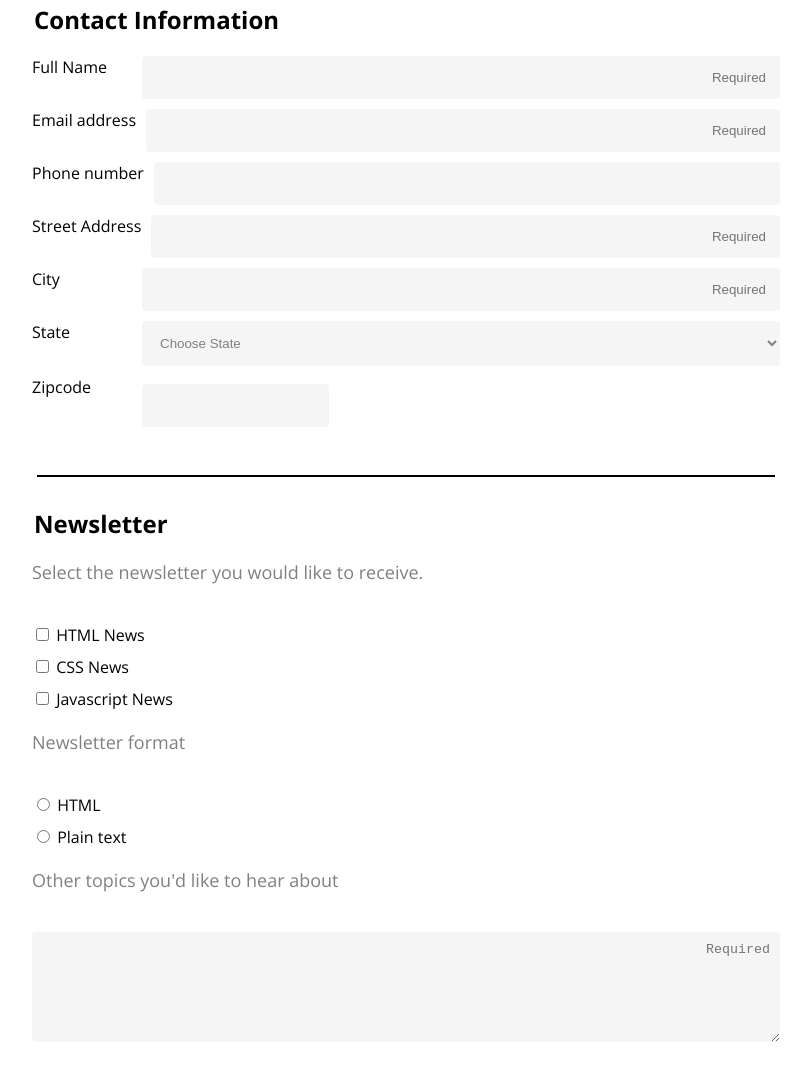
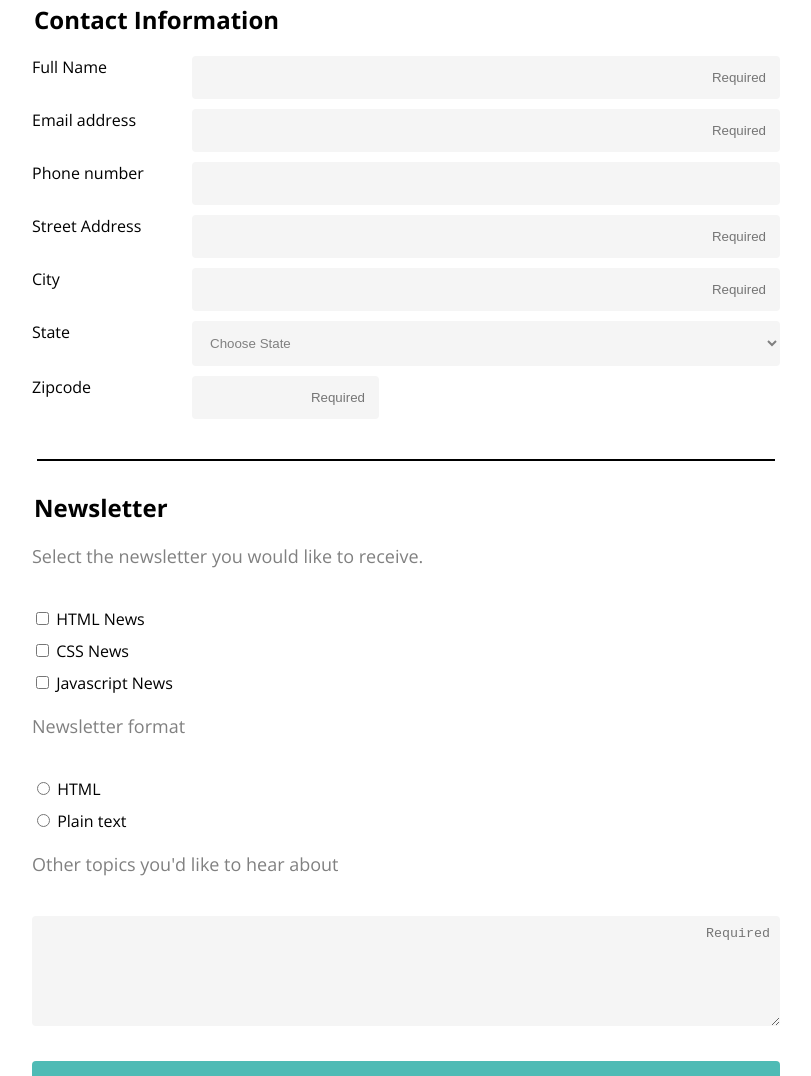
Before and after one commit to technero/treehouse-project3, a plain HTML site: page index.html in a window 1280 px wide. Shown: the part 250-1326 px from the top of the page, without its empty margins (234-1045 px from the left). Drawn offline with nearby package versions, Linux system fonts and the light colour scheme; a web font is replaced by a local one.

Commit message:
fix the problems and change the html name

```diff
--- a/Project 3.html
+++ b/index.html
@@ -65,7 +65,7 @@
               </div>
               <div class="field">
                 <label for="code">Zipcode</label>
-                <input type="number" id="code" name="code">
+                <input type="text" id="code" name="code" placeholder="Required" required>
               </div>
             </fieldset>
           </div>
@@ -88,9 +88,10 @@
                 <input type="radio" id="format-text" name="format-type" value="text-format">
                 <label for="format-text">Plain text</label>
               </div>
-              <p>Other topics you'd like to hear about</p>
+              <label for="other-topics">
+                <p>Other topics you'd like to hear about</p>
+              </label>
               <textarea id="other-topics" name="topics" placeholder="Required" required rows="6"></textarea>
-
               <input type="button" value="Sign Up">
             </fieldset>
           </div>
--- a/stylesheet.css
+++ b/stylesheet.css
@@ -159,7 +159,7 @@ input,select {
 }
 
 label {
-  min-width: 100px;
+  min-width: 150px;
 }
 
 #code{
```
